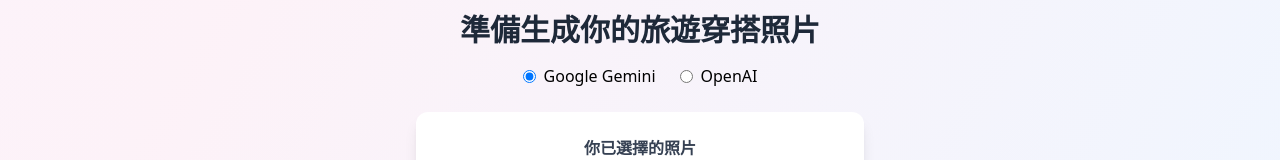
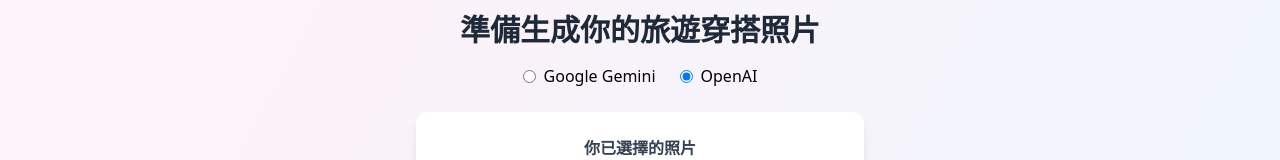
Before and after one commit to Youngger9765/AI-Outfit, a Next.js app: page / in a window 1280 px wide. Shown: the part 1901-2061 px from the top of the page. Built offline with nearby package versions, Linux system fonts and the light colour scheme.

Commit message:
default open AI

```diff
--- a/src/app/TravelOutfitCore.tsx
+++ b/src/app/TravelOutfitCore.tsx
@@ -50,7 +50,7 @@ const TravelOutfitCore = () => {
   >(null);
   const [generatedContent, setGeneratedContent] = useState<GeneratedContent | null>(null);
   const [isGenerating, setIsGenerating] = useState(false);
-  const [aiProvider, setAiProvider] = useState<'openai' | 'gemini'>('gemini');
+  const [aiProvider, setAiProvider] = useState<'openai' | 'gemini'>('openai');
 
   // 新增 Step3 相關 state
   const [selectedPhoto, setSelectedPhoto] = useState<string>('');
```
